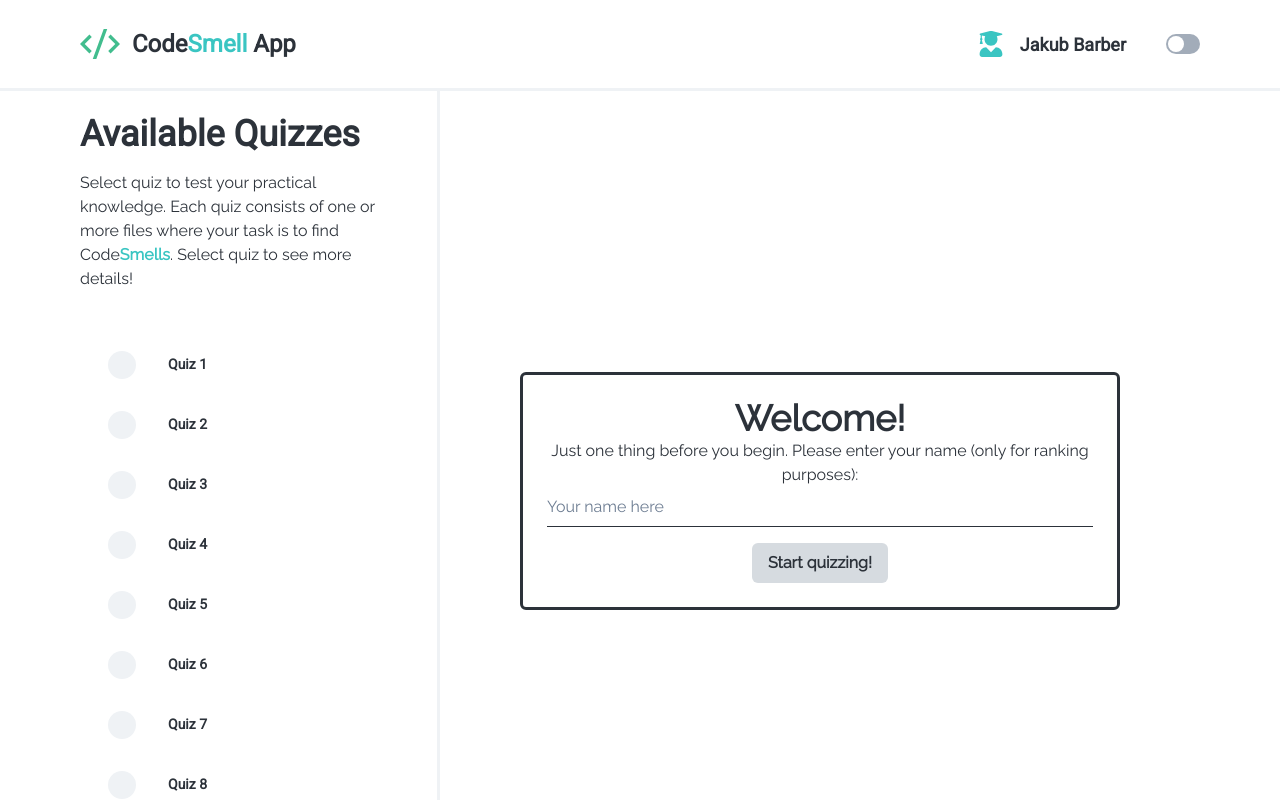
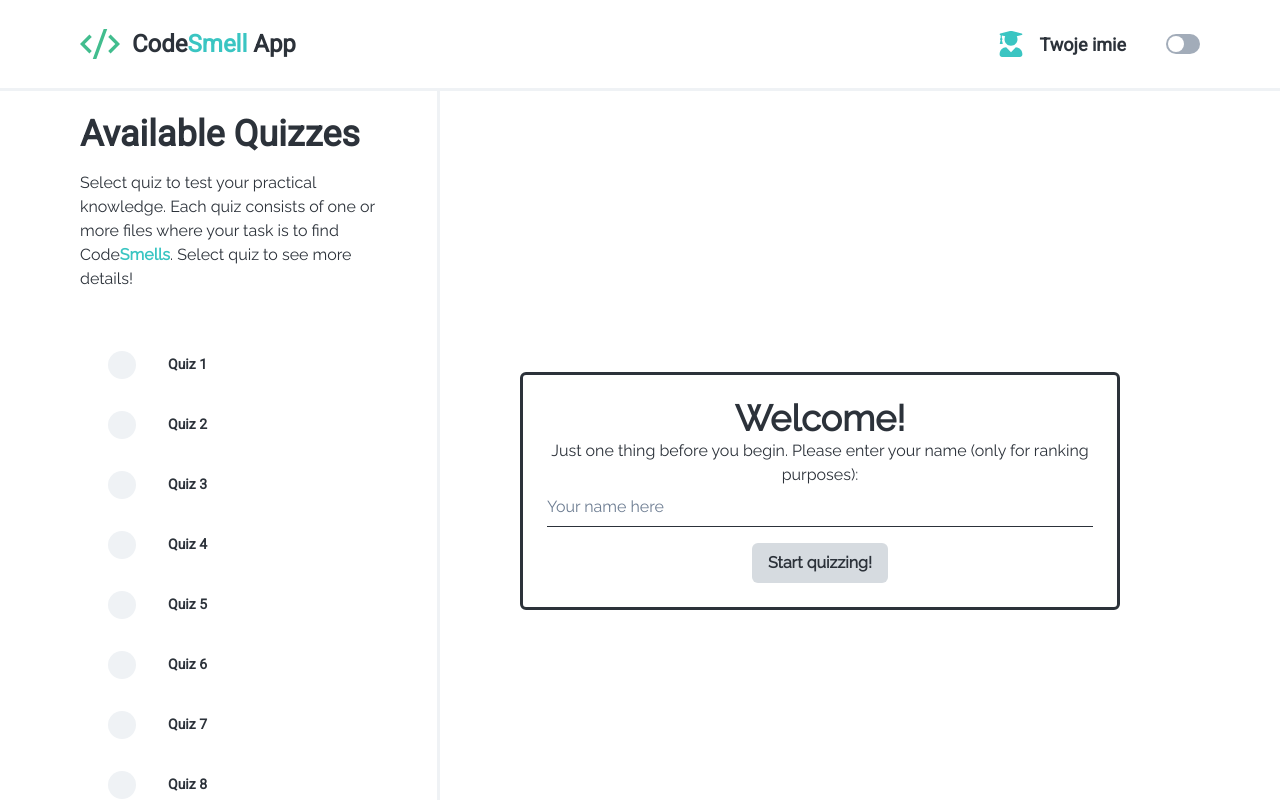
Before and after one commit to rcybulski1122012/Ceramicy-IO, a React (Vite) app in the folder frontend/: page /quiz/1 in a window 1280 px wide. Shown: the top 800 px of the page. Built offline with nearby package versions, Linux system fonts and the light colour scheme.

Commit message:
added delete data button if name given, that deletes all localStorage data

```diff
--- a/frontend/src/App.tsx
+++ b/frontend/src/App.tsx
@@ -3,6 +3,7 @@ import theme from './theme/theme';
 import { RouterProvider, createHashRouter } from 'react-router-dom';
 import MainPage from './components/pages/MainPage';
 import QuizPage from './components/pages/quiz/QuizPage';
+import {UserProvider} from "./contexts/UserContext.tsx";
 
 const router = createHashRouter([
   {
@@ -18,7 +19,9 @@ const router = createHashRouter([
 function App() {
   return (
     <ChakraProvider theme={theme}>
-      <RouterProvider router={router}></RouterProvider>
+      <UserProvider>
+        <RouterProvider router={router}></RouterProvider>
+      </UserProvider>
     </ChakraProvider>
   );
 }
--- a/frontend/src/components/layout/Header.tsx
+++ b/frontend/src/components/layout/Header.tsx
@@ -1,13 +1,15 @@
-import { Text, Flex, chakra, Icon, useColorMode } from '@chakra-ui/react';
+import {Text, Flex, chakra, Icon, useColorMode, Button} from '@chakra-ui/react';
 import { useTheme } from '@emotion/react';
 import { FaUserGraduate } from 'react-icons/fa';
 import { RiCodeSSlashFill } from 'react-icons/ri';
 import { Switch } from '@chakra-ui/react';
+import {useUser} from "../../contexts/UserContext.tsx";
+import { Link } from 'react-router-dom';
 
 const Header = () => {
   const theme = useTheme();
-  const { colorMode, toggleColorMode } = useColorMode();
-
+  const {colorMode, toggleColorMode} = useColorMode();
+  const {userName, deleteUserName} = useUser();
   return (
     <Flex
       px={20}
@@ -37,8 +39,13 @@ const Header = () => {
             fontWeight={'bold'}
           />
           <Text fontFamily={'heading'} fontSize={'lg'} fontWeight={'bold'}>
-            Jakub Barber
+            {userName || "Twoje imie"}
           </Text>
+          {userName &&
+            <Link to="/">
+                <Button ml={5} mr={5} onClick={deleteUserName}>delete data</Button>
+            </Link>
+          }
         </Flex>
         <Switch
           size="md"
--- a/frontend/src/components/pages/MainPage.tsx
+++ b/frontend/src/components/pages/MainPage.tsx
@@ -5,21 +5,18 @@ import QuizDetails from '../QuizDetails';
 import quizzes, { Quiz } from '../../data/quizzes';
 import { useState } from 'react';
 import WelcomePage from "./WelcomePage.tsx";
+import {useUser} from "../../contexts/UserContext.tsx";
 
 const MainPage = () => {
   const [selectedQuiz, setSelectedQuiz] = useState<Quiz | null>(null);
-  const [isLogged,setIsLogged] = useState<boolean>(false);
+  const {userName} = useUser()
+  const isLogged = Boolean(userName);
   const setQuiz = (quizId: string) => {
     const quiz = quizzes.find((quiz) => quiz.id === quizId);
     setSelectedQuiz(quiz ?? null);
   };
-  const setLogged = (hasLogged : boolean)=>{
-    setIsLogged(hasLogged);
-  }
-
   return (
       <Layout>
-
           <Grid templateColumns="repeat(7, 1fr)" width="100%">
             <GridItem colSpan={2} minWidth="360px">
               <QuizSelection quizzes={quizzes} onQuizSelection={setQuiz} />
@@ -28,7 +25,7 @@ const MainPage = () => {
               {isLogged ? (
                   <QuizDetails selectedQuiz={selectedQuiz} />
                 ) : (
-                <WelcomePage setLogged={setLogged} />
+                  <WelcomePage/>
               )}
             </GridItem>
           </Grid>
--- a/frontend/src/components/pages/WelcomePage.tsx
+++ b/frontend/src/components/pages/WelcomePage.tsx
@@ -1,11 +1,11 @@
 import {ChangeEvent, useState} from 'react';
 import { Box, Flex, Input, Button, Text } from '@chakra-ui/react';
+import {useUser} from "../../contexts/UserContext.tsx";
 
-interface WelcomePageProps{
-    setLogged: (hasLogged:boolean)=>void;
-}
-const WelcomePage = ({setLogged}:WelcomePageProps) => {
+
+const WelcomePage = () => {
         const [nameValue,setNameValue]=useState('');
+        const {setUserName} = useUser();
         const handleChange = (event:ChangeEvent<HTMLInputElement>) => {
             setNameValue(event.target.value);
         }
@@ -15,7 +15,7 @@ const WelcomePage = ({setLogged}:WelcomePageProps) => {
                 console.log("cannot be null");
             }
             else{
-                setLogged(true);
+                setUserName(nameValue);
             }
         }
         return(
--- a/frontend/src/contexts/UserContext.tsx
+++ b/frontend/src/contexts/UserContext.tsx
@@ -0,0 +1,46 @@
+import { createContext, useContext, useState, ReactNode, useEffect } from 'react';
+import {deleteData, getName, setName} from "../services/localStorageService.ts";
+
+
+
+interface UserContextProps {
+  userName: string;
+  deleteUserName:()=>void;
+  setUserName: (name: string) => void;
+}
+
+const UserContext = createContext<UserContextProps | undefined>(undefined);
+
+export const UserProvider = ({ children }: { children: ReactNode }) => {
+  const [userName , setUserName] = useState<string>('');
+
+  useEffect(() => {
+    const storedUserName = getName();
+    if (storedUserName) {
+      setUserName(storedUserName);
+    }
+  }, []);
+
+  const updateUserName = (name: string) => {
+    setUserName(name);
+    setName(name);
+  };
+ const deleteUserName = ():void =>{
+   deleteData();
+   setUserName("");
+
+ };
+  return (
+    <UserContext.Provider value={{ userName, deleteUserName, setUserName: updateUserName }}>
+      {children}
+    </UserContext.Provider>
+  );
+};
+
+export const useUser = () => {
+  const context = useContext(UserContext);
+  if (context === undefined) {
+    throw new Error('useUser must be used within a UserProvider');
+  }
+  return context;
+};
--- a/frontend/src/services/localStorageService.ts
+++ b/frontend/src/services/localStorageService.ts
@@ -106,4 +106,21 @@ const deleteData = () :void=>{
     return;
 };
 
-export {saveAnswers,saveCorrectAnswersPercent,getAnswers,getCorrectAnswersPercent,deleteData}
+const getName = () : string | null =>{
+    return localStorage.getItem("name");
+};
+const setName = (name:string) : void =>{
+    localStorage.setItem("name",name);
+    return;
+};
+const deleteName = () : void=>{
+    localStorage.setItem("name","");
+    return;
+};
+
+const log = () : void =>{
+    console.log(localStorage);
+    return;
+}
+
+export {saveAnswers,saveCorrectAnswersPercent,getAnswers,getCorrectAnswersPercent,deleteData,getName,setName,deleteName,log}
```
Lines whose indentation alone changed are shown as unchanged.
